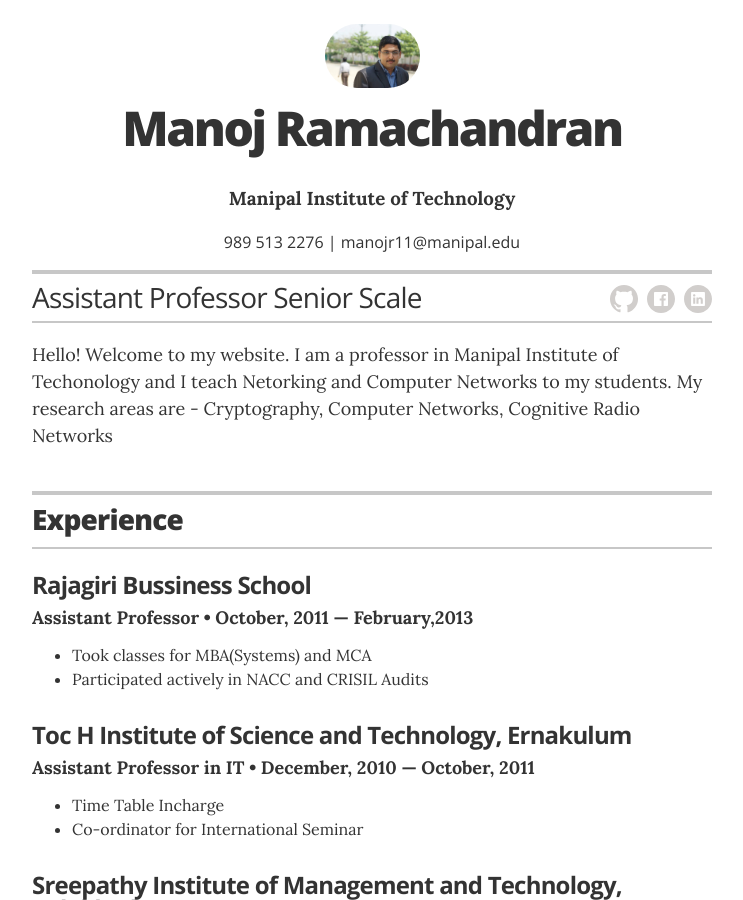
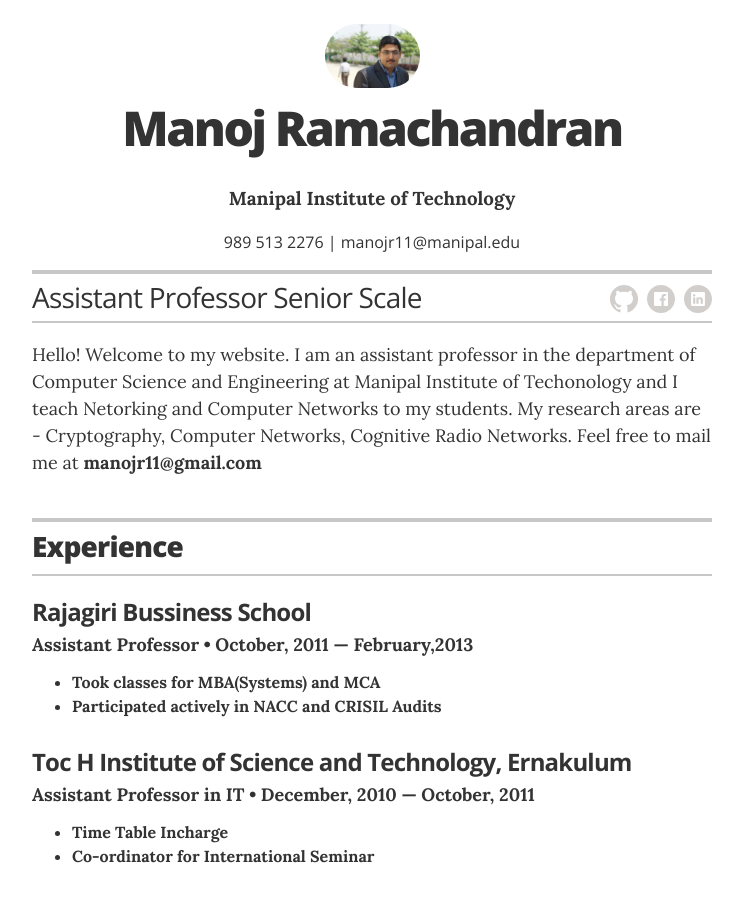
Before and after one commit to manojramchandran/manojramchandran.github.com, a Jekyll site: the page built from index.html, in a window 1280 px wide and 900 px high. Shown: the whole window, without its empty margins (268-1011 px from the left). Built offline with Jekyll 4.4.1, drawn with Linux system fonts in a browser that asks for light colours.

Commit message:
Update resume.html

```diff
--- a/_layouts/resume.html
+++ b/_layouts/resume.html
@@ -32,7 +32,7 @@
         </div>
 
         <div class="executive-summary no-print" itemprop="description">
-          <p>Hello! Welcome to my website. I am a professor in Manipal Institute of Techonology and I teach Netorking and Computer Networks to my students. My research areas are - Cryptography, Computer Networks, Cognitive Radio Networks </p>
+          <p>Hello! Welcome to my website. I am an assistant professor in the department of Computer Science and Engineering at Manipal Institute of Techonology and I teach Netorking and Computer Networks to my students. My research areas are - Cryptography, Computer Networks, Cognitive Radio Networks. Feel free to mail me at <strong>manojr11@gmail.com<strong> </p>
         </div>
 
 
```
